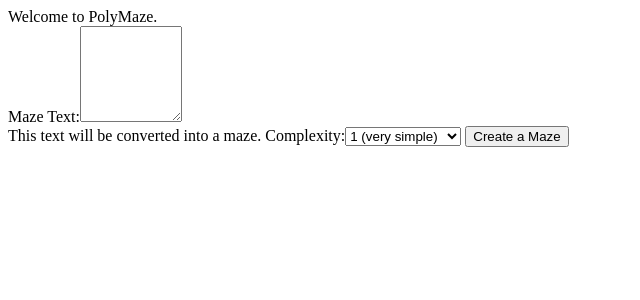
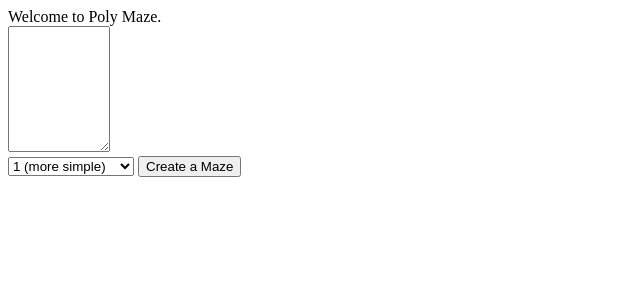
Before and after one commit to kobejohn/PolyMazeWeb, a Django app: page / in a window 1280 px wide. Shown: the top 300 px of the page, without its empty margins (0-640 px from the left). Run offline with Django 3.2, Linux system fonts and the light colour scheme.

Commit message:
Move maze logic to model. Make URL scheme more or less RESTFUL.

```diff
--- a/home/forms.py
+++ b/home/forms.py
@@ -1,22 +1,26 @@
 from django import forms
 
-
-# this stuff should come from a model / db / something else
-TEXT_MAX_LENGTH = 10
-COMPLEXITY_CHOICES = ((1, '1 (very simple)'),
-                      (2, '2'),
-                      (5, '5'),
-                      (10, '10'),
-                      (20, '20 (prints nicely'))
+from .models_no_db import TextMaze
 
 
 class PolyForm(forms.Form):
+    # text field
+    _max_length = TextMaze.TEXT_MAX
+    _max_cols = _max_length
+    _max_rows = max(1, _max_length-2)
     text = forms.CharField(label='Maze Text',
-                           required=True,
-                           max_length=TEXT_MAX_LENGTH,
-                           widget=forms.Textarea(attrs={'rows': int(TEXT_MAX_LENGTH/2)+1,
-                                                        'cols': TEXT_MAX_LENGTH}),
+                           required=False,
+                           max_length=_max_length,
+                           widget=forms.Textarea(attrs={'rows': _max_rows,
+                                                        'cols': _max_cols}),
                            help_text='This text will be converted into a maze.')
+
+    # complexity field
+    _complexity_min = TextMaze.COMPLEXITY_MIN
+    _complexity_choices = [[c, str(c)] for c in range(TextMaze.COMPLEXITY_MIN, 1+TextMaze.COMPLEXITY_MAX)]
+    if len(_complexity_choices) > 1:
+        _complexity_choices[0][1] += ' (more simple)'
+        _complexity_choices[-1][1] += ' (more complex)'
     complexity = forms.ChoiceField(label='Complexity',
                                    required=True,
-                                   choices=COMPLEXITY_CHOICES)
+                                   choices=_complexity_choices)
--- a/home/views.py
+++ b/home/views.py
@@ -1,39 +1,38 @@
-import itertools
-import random
+import urllib
 
+from django.core.urlresolvers import reverse
+from django.http import HttpResponse, HttpResponseBadRequest
 from django.shortcuts import render
-from django.http import HttpResponse
+from django.views.decorators.http import require_http_methods
 from .forms import PolyForm
 
-import polymaze as pmz
+from .models_no_db import TextMaze
 
 
-# shuffled cycle of shapes to use
-_supershapes_cycle = list(pmz.SUPERSHAPES_DICT.items())
-random.shuffle(_supershapes_cycle)
-_supershapes_cycle = itertools.cycle(_supershapes_cycle)
-
-
+@require_http_methods(['GET', 'POST'])
 def index(request):
-    context = {'headline': 'Welcome to PolyMaze.', 'form': PolyForm()}
+    context = {'form': PolyForm(), 'image_url': '', 'note': ''}
     if request.method == 'POST':
         form = PolyForm(request.POST)
         if form.is_valid():
-            text = form.cleaned_data['text']
-            complexity = int(form.cleaned_data['complexity'])  # convert to int just in case string
-            image = ascii_string_maze(text, complexity)
-            context['form'] = form
-            response = HttpResponse(content_type='image/png')
-            image.save(response, 'PNG')
-            return response
+            image_params = {'text': form.cleaned_data['text'].encode('utf-8'),
+                            'complexity': form.cleaned_data['complexity']}
+            context['image_url'] = reverse('home.views.image') + '?' + urllib.urlencode(image_params, )
+            context['note'] = 'A maze image should appear below. Right click or tap and hold to save it.'
+            context['form'] = form  # reproduce settings after getting a maze
     return render(request, 'index.html', context)
 
 
-def ascii_string_maze(text, complexity):
-    text = text.replace('\n', r'\n')  # polymaze expects literal \n to indicate newlines
-    supershape_name, supershape = next(_supershapes_cycle)
-    grid = pmz.PolyGrid(supershape=supershape)
-    grid.create_string(text, complexity=complexity)
-    maze = pmz.Maze(grid)
-    image = maze.image()
-    return image
+@require_http_methods(['GET'])
+def image(request):
+    """Convert provided GET parameters into an image."""
+    text = request.GET.get('text')
+    complexity = request.GET.get('complexity')
+    try:
+        maze = TextMaze(text, complexity)
+    except (ValueError, TypeError):
+        return HttpResponseBadRequest()
+    response = HttpResponse(content_type='image/png')
+    im = maze.generate_image()
+    im.save(response, 'PNG')
+    return response
--- a/myproject/settings.py
+++ b/myproject/settings.py
@@ -29,7 +29,9 @@ BASE_DIR = os.path.dirname(os.path.dirname(os.path.abspath(__file__)))
 DEBUG = False
 
 
-ALLOWED_HOSTS = ['polymaze.kobejohn.webfactional.com']
+ALLOWED_HOSTS = ['polymaze.kobejohn.webfactional.com',
+                 'localhost',
+                 '127.0.0.1']
 
 
 # Application definition
--- a/myproject/urls.py
+++ b/myproject/urls.py
@@ -1,21 +1,6 @@
-"""polymazeweb URL Configuration
-
-The `urlpatterns` list routes URLs to views. For more information please see:
-    https://docs.djangoproject.com/en/1.8/topics/http/urls/
-Examples:
-Function views
-    1. Add an import:  from my_app import views
-    2. Add a URL to urlpatterns:  url(r'^$', views.home, name='home')
-Class-based views
-    1. Add an import:  from other_app.views import Home
-    2. Add a URL to urlpatterns:  url(r'^$', Home.as_view(), name='home')
-Including another URLconf
-    1. Add an import:  from blog import urls as blog_urls
-    2. Add a URL to urlpatterns:  url(r'^blog/', include(blog_urls))
-"""
-from django.conf.urls import include, url
-from django.contrib import admin
+from django.conf.urls import url
 
 urlpatterns = [
-    url(r'^$', 'home.views.index')
+    url(r'^$', 'home.views.index', ),
+    url(r'^image/$', 'home.views.image')
 ]
--- a/templates/index.html
+++ b/templates/index.html
@@ -5,11 +5,16 @@
     <title>title</title>
 </head>
 <body>
-    {{ headline }}
+    Welcome to Poly Maze.
     <form action="/" method="post">
         {% csrf_token %}
-        {{ form }}
+        {{ form.text }}
+        <br/>
+        {{ form.complexity }}
         <input type="submit" value="Create a Maze" />
     </form>
+    <br/>
+    {{ note }}
+    {% if image_url %}<img src="{{ image_url }}" width="50%"/>{% endif %}
 </body>
 </html>
```
Also changed, not shown: home/models_no_db.py (added, +41 -0 lines), home/models.py (added).
